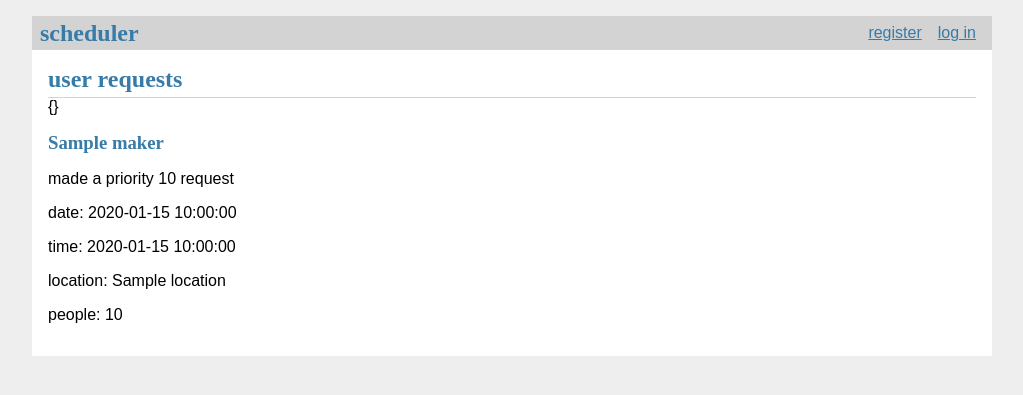
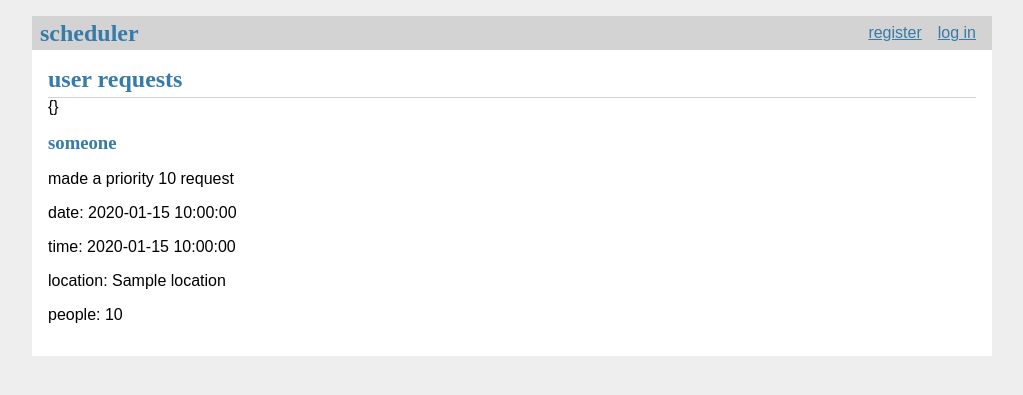
Before and after one commit to drwood2/cs411Final, a Flask app: page / in a window 1280 px wide. Shown: the top 395 px of the page, without its empty margins (128-1151 px from the left). Run offline with Flask 2, Linux system fonts and the light colour scheme; a database or web service that is not in the repository returns one stand-in record (values such as "Sample title"); some libraries are stand-ins or nearby versions.

Commit message:
this should work now

```diff
--- a/flaskr/templates/user_req/index.html
+++ b/flaskr/templates/user_req/index.html
@@ -12,7 +12,7 @@
     <article class="req">
       <header>
       {}
-      <div class="about"> <h1>{{req[1].maker[1]}}</h1> made a priority {{ req[7] }} request
+      <div class="about"> <h1> someone </h1> made a priority {{ req[7] }} request
       </div>
         {% if g.maker[0] == req[1] %}
           <a class="action" href="{{ url_for('user_req.update', id=req[0])}}">edit</a>
```
